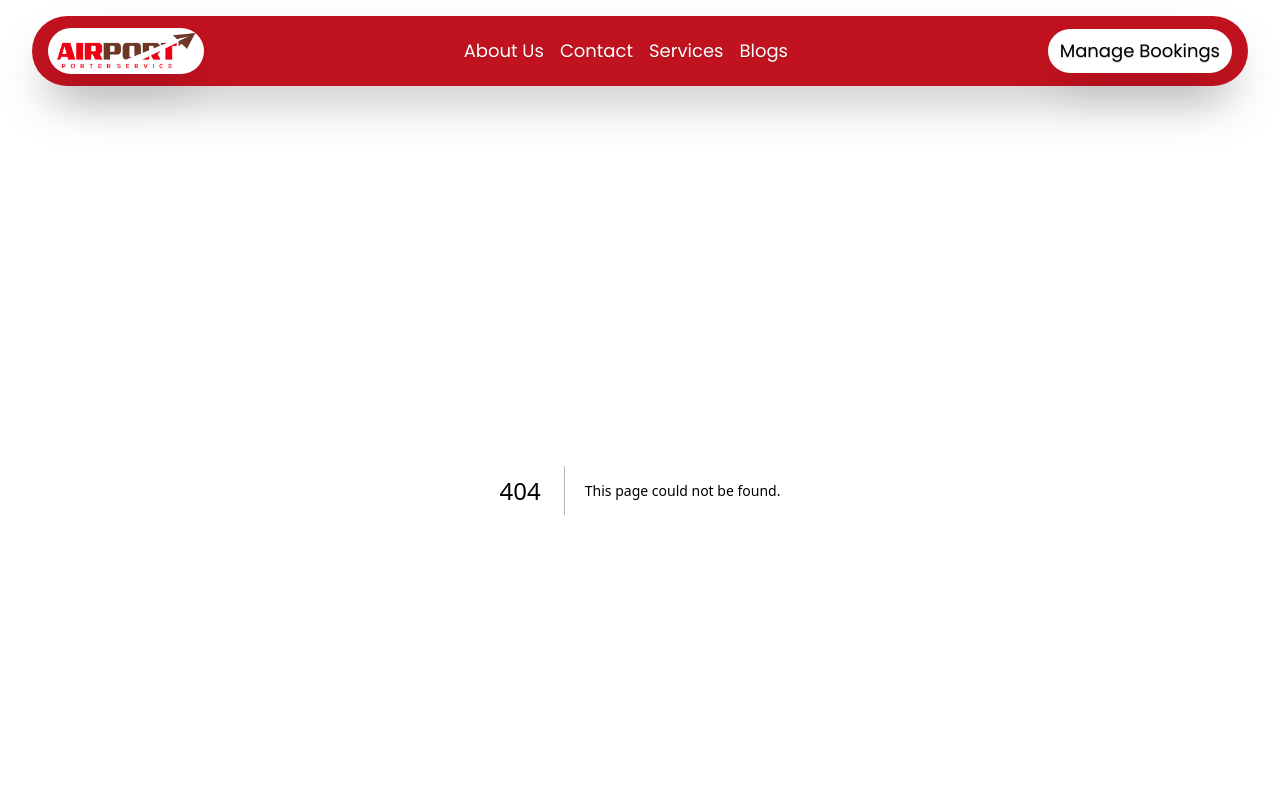
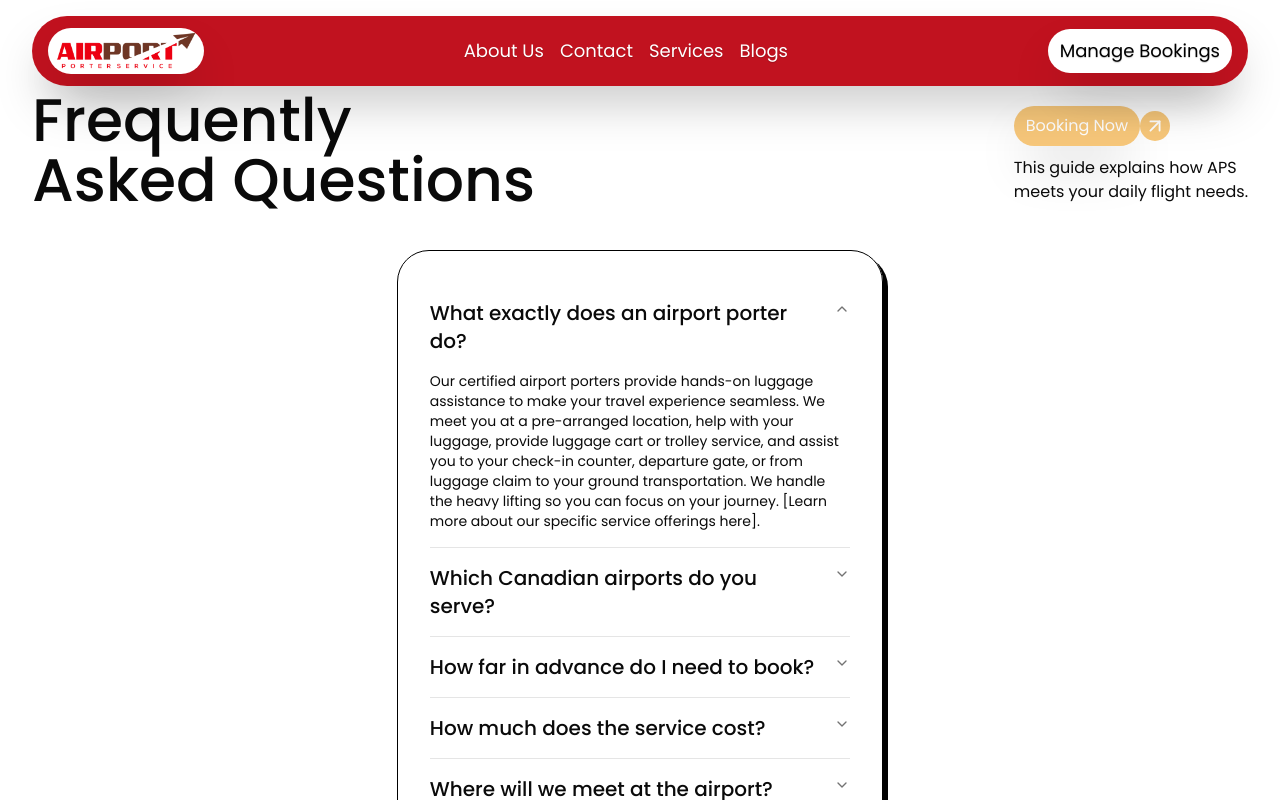
Before and after one commit to AjayRajNegi/APS, a Next.js app: page /services in a window 1280 px wide. Before the commit this address had no page. Shown: the top 800 px of the page. Built offline with nearby package versions, Linux system fonts and the light colour scheme.

Commit message:
Code cleanup

```diff
--- a/src/app/about/page.tsx
+++ b/src/app/about/page.tsx
@@ -1,8 +1,8 @@
 import Image from "next/image";
+import { FAQ } from "../components/FAQ";
+import { Save } from "../components/Save";
 import { ArrowDownRight } from "lucide-react";
-import { FAQ } from "../components/FAQ";
 import { TextEffect } from "../components/TextEffect";
-import { Save } from "../components/Save";
 
 export default function About() {
   return (
--- /dev/null
+++ b/src/app/services/layout.tsx
@@ -0,0 +1,5 @@
+import { ReactNode } from "react";
+
+export default function ServicesLayout({ children }: { children: ReactNode }) {
+  return <>{children}</>;
+}
--- /dev/null
+++ b/src/app/services/page.tsx
@@ -0,0 +1,9 @@
+import { FAQ } from "../components/FAQ";
+
+export default function ServicesPage() {
+  return (
+    <>
+      <FAQ />
+    </>
+  );
+}
```
